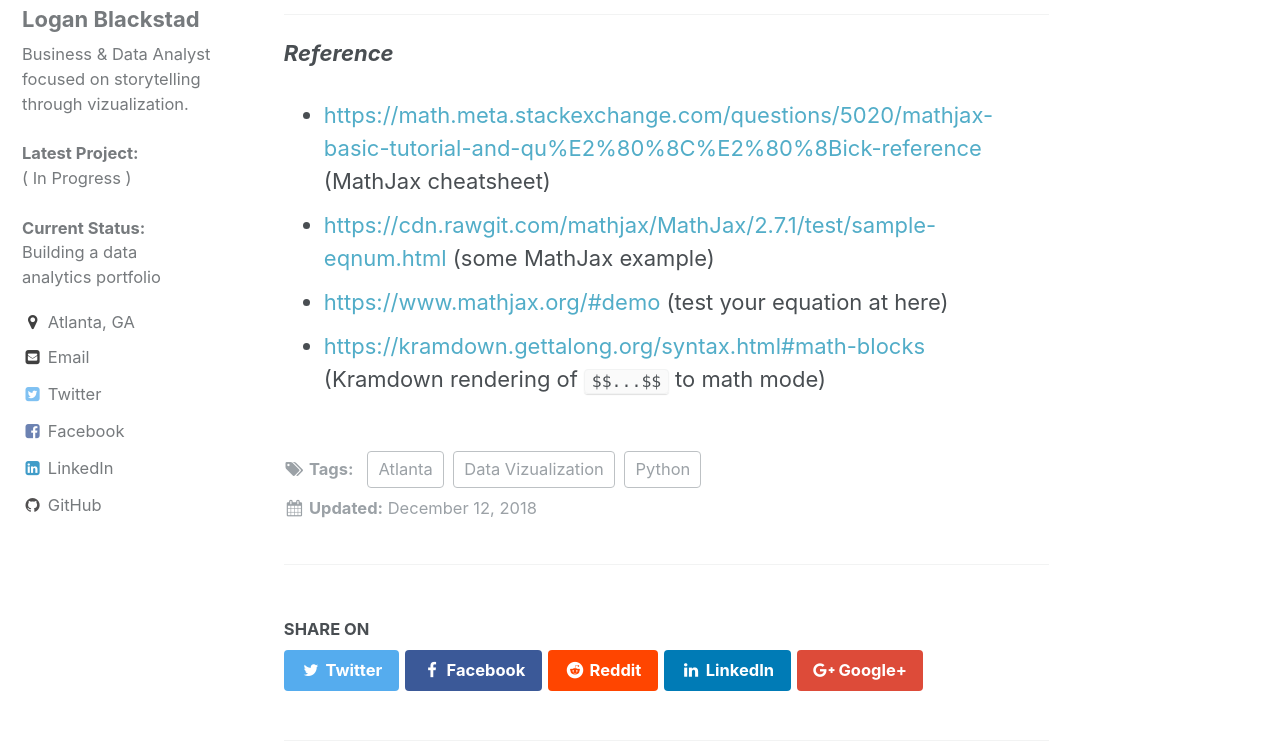
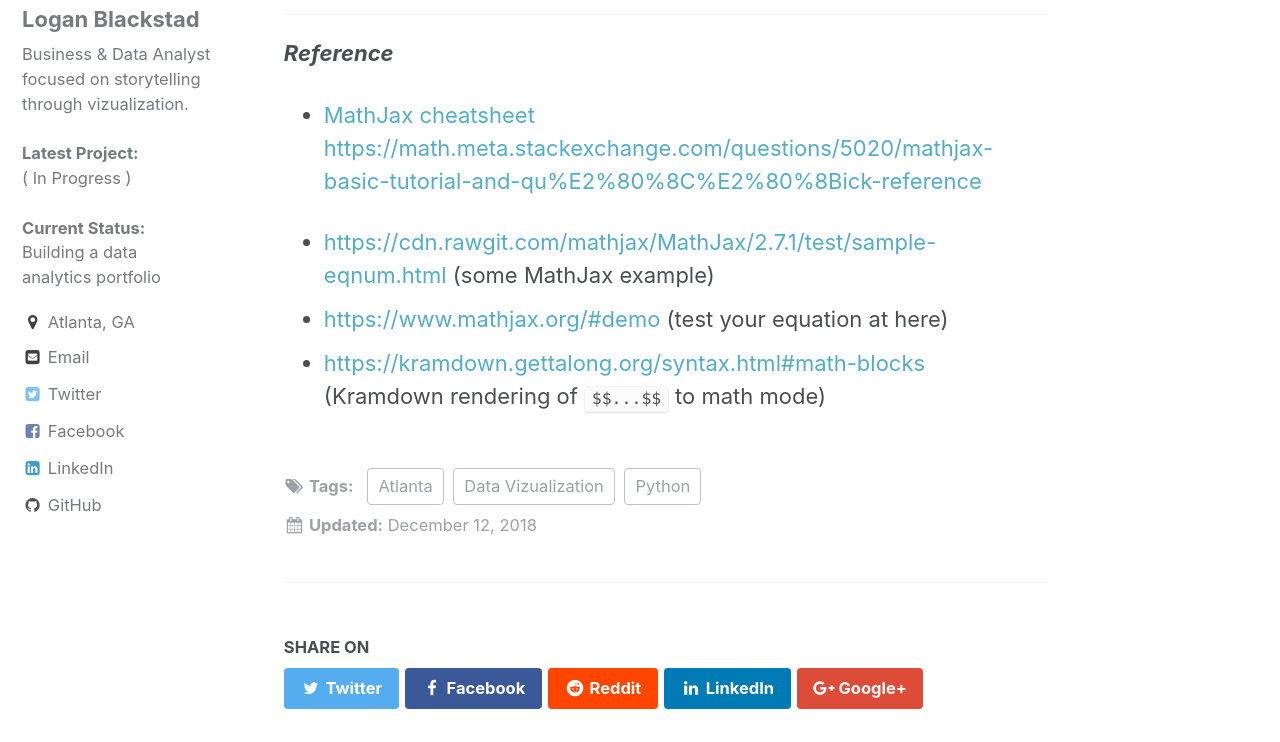
Before and after one commit to loganblackstad/loganblackstad.github.io, a Jekyll site: the page built from _posts/2018-12-12-Atlanta-Weather-Vizualized.md, in a window 1280 px wide and 900 px high, scrolled down 1848 px, cut to the strip 158-900 px from the top of the window. Built offline with Jekyll 4.4.1, drawn with Linux system fonts in a browser that asks for light colours; comment, search, counter and statistics services are not loaded.

```diff
--- a/_posts/2018-12-12-Atlanta-Weather-Vizualized.md
+++ b/_posts/2018-12-12-Atlanta-Weather-Vizualized.md
@@ -70,7 +70,8 @@ $$
 <hr>
 
 **_Reference_**
-- <https://math.meta.stackexchange.com/questions/5020/mathjax-basic-tutorial-and-qu%E2%80%8C%E2%80%8Bick-reference> (MathJax cheatsheet)
+- [MathJax cheatsheet](https://math.meta.stackexchange.com/questions/5020/mathjax-basic-tutorial-and-qu%E2%80%8C%E2%80%8Bick-reference)<br><https://math.meta.stackexchange.com/questions/5020/mathjax-basic-tutorial-and-qu%E2%80%8C%E2%80%8Bick-reference>
+
 - <https://cdn.rawgit.com/mathjax/MathJax/2.7.1/test/sample-eqnum.html> (some MathJax example)
 - <https://www.mathjax.org/#demo> (test your equation at here)
 - <https://kramdown.gettalong.org/syntax.html#math-blocks> (Kramdown rendering of `$$...$$` to math mode)
```
